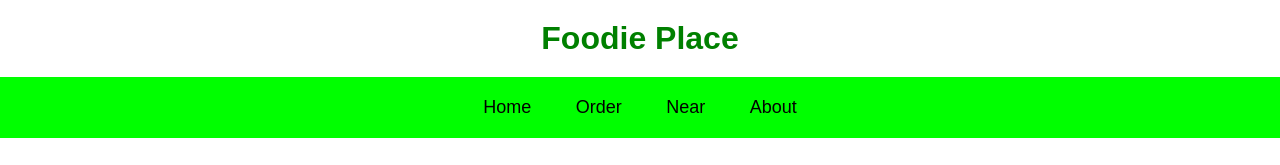
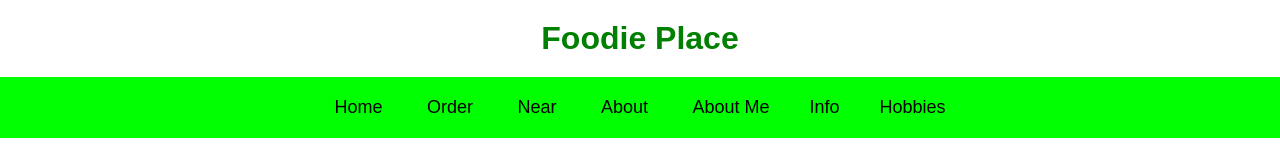
Before and after one commit to LavanyaS-best/LSRestaurant, a plain HTML site: page index.html in a window 1280 px wide. Shown: the top 165 px of the page. Drawn offline with Linux system fonts and the light colour scheme.

Commit message:
Updated index.html with new menu

```diff
--- a/index.html
+++ b/index.html
@@ -17,6 +17,10 @@
         <a href="#"><li>Near</li></a>
 
         <a href="#"><li>About</li></a>
+
+        <a href="aboutme.html">About Me</a
+        ><a href="info.html">Info</a
+        ><a href="hobbies.html">Hobbies</a>
       </ul>
     </nav>
 
```
